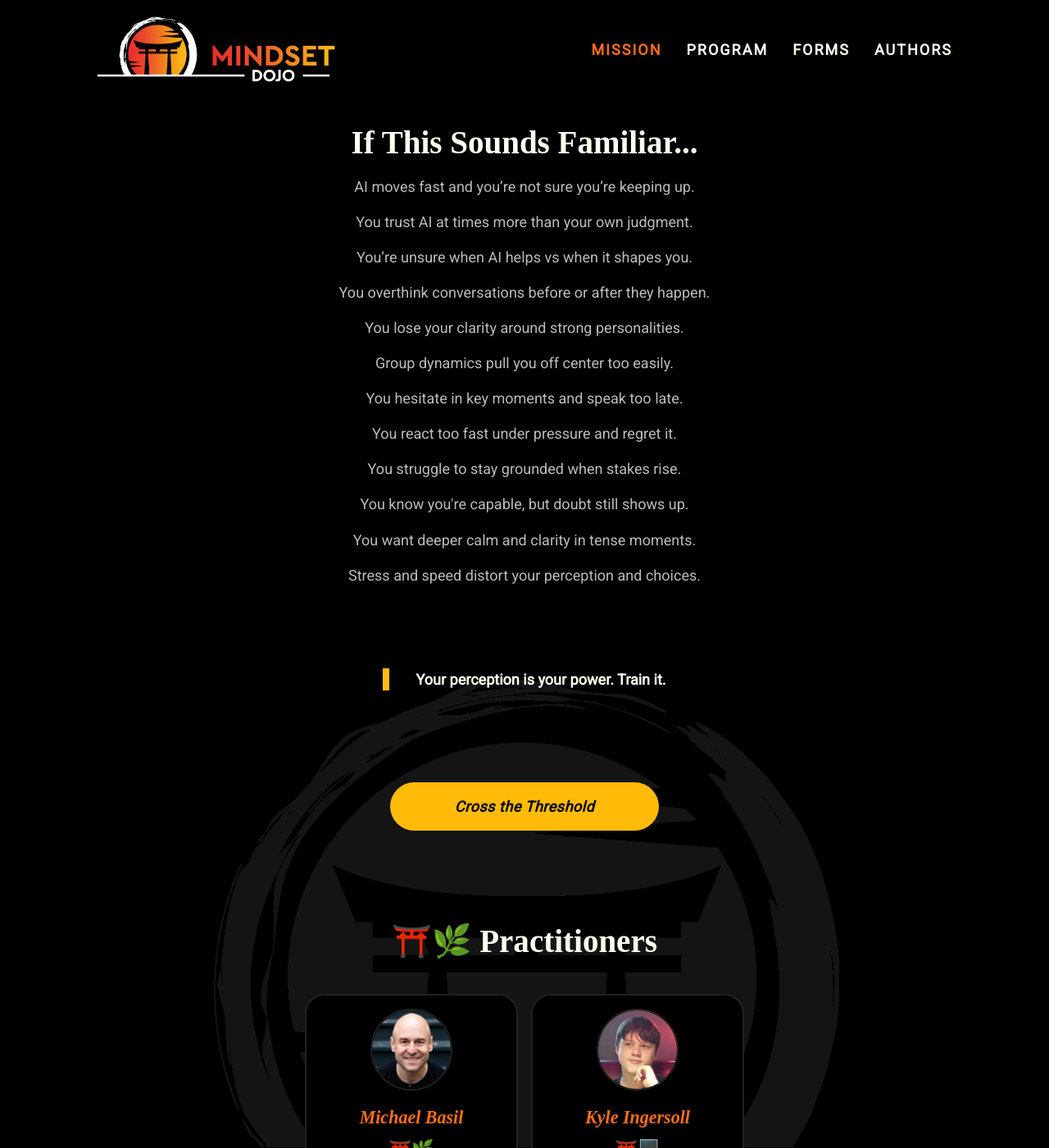
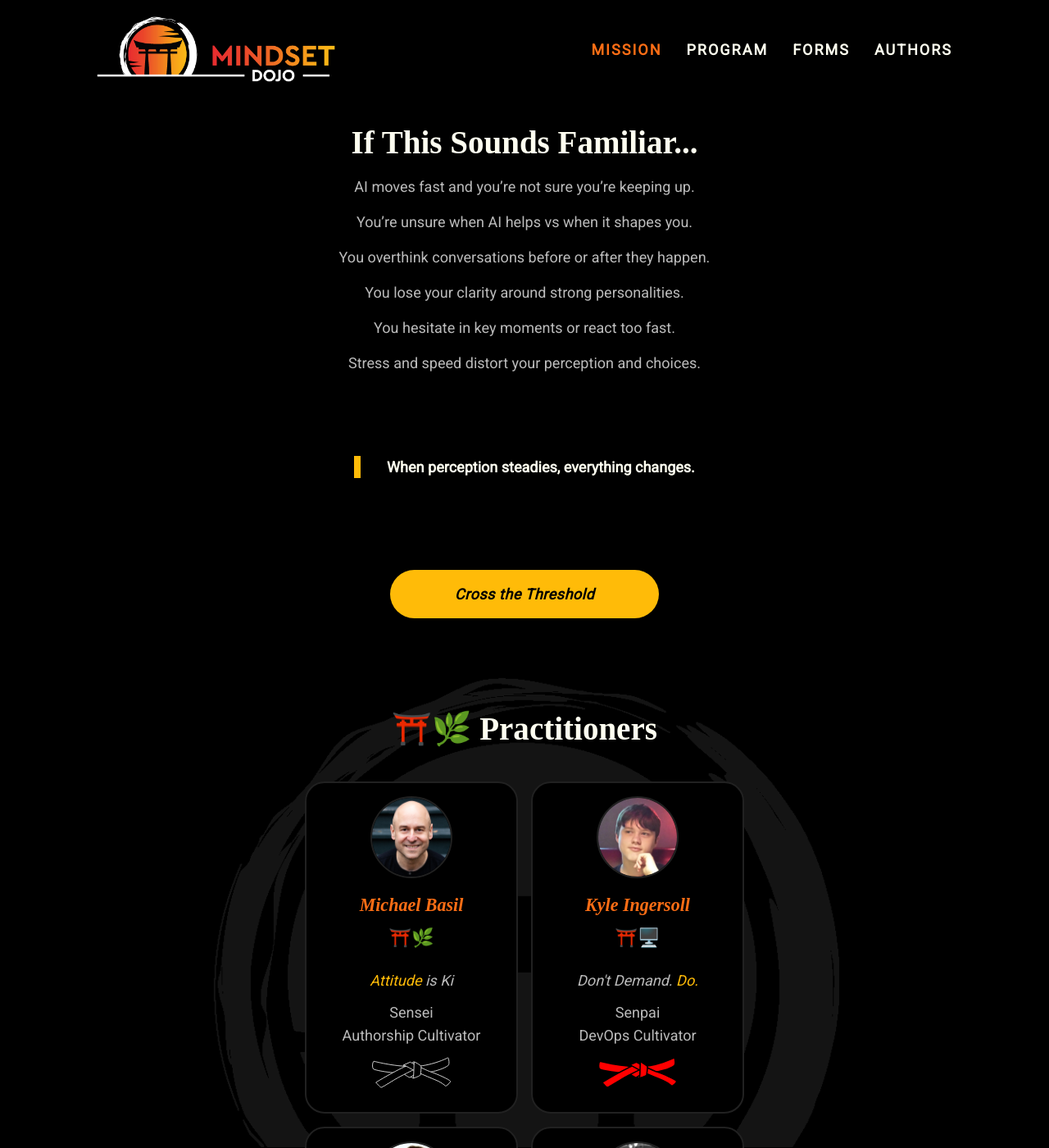
Before and after one commit to mindset-dojo/mindset-dojo.github.io, a Jekyll site: the page built from mission.md, in a window 1280 px wide and 1400 px high, scrolled down 1076 px. Shown: the whole window at 82% size. Built offline with Jekyll 4.4.1, drawn with Linux system fonts in a browser that asks for light colours; some web fonts are replaced.

Commit message:
refactor(page): mission continuous discernment

```diff
--- a/_data/sections/mission.yaml
+++ b/_data/sections/mission.yaml
@@ -40,20 +40,14 @@ sections:
       label: "If This Sounds Familiar..."
       items:
         - "AI moves fast and you’re not sure you’re keeping up."
-        - "You trust AI at times more than your own judgment."
         - "You’re unsure when AI helps vs when it shapes you."
         - "You overthink conversations before or after they happen."
         - "You lose your clarity around strong personalities."
-        - "Group dynamics pull you off center too easily."
-        - "You hesitate in key moments and speak too late."
-        - "You react too fast under pressure and regret it."
-        - "You struggle to stay grounded when stakes rise."
-        - "You know you're capable, but doubt still shows up."
-        - "You want deeper calm and clarity in tense moments."
+        - "You hesitate in key moments or react too fast."
         - "Stress and speed distort your perception and choices."
   - type: quote
     data:
-      text: "Your perception is your power. Train it."
+      text: "When perception steadies, everything changes."
   - type: ctas
     data:
       items:
```
